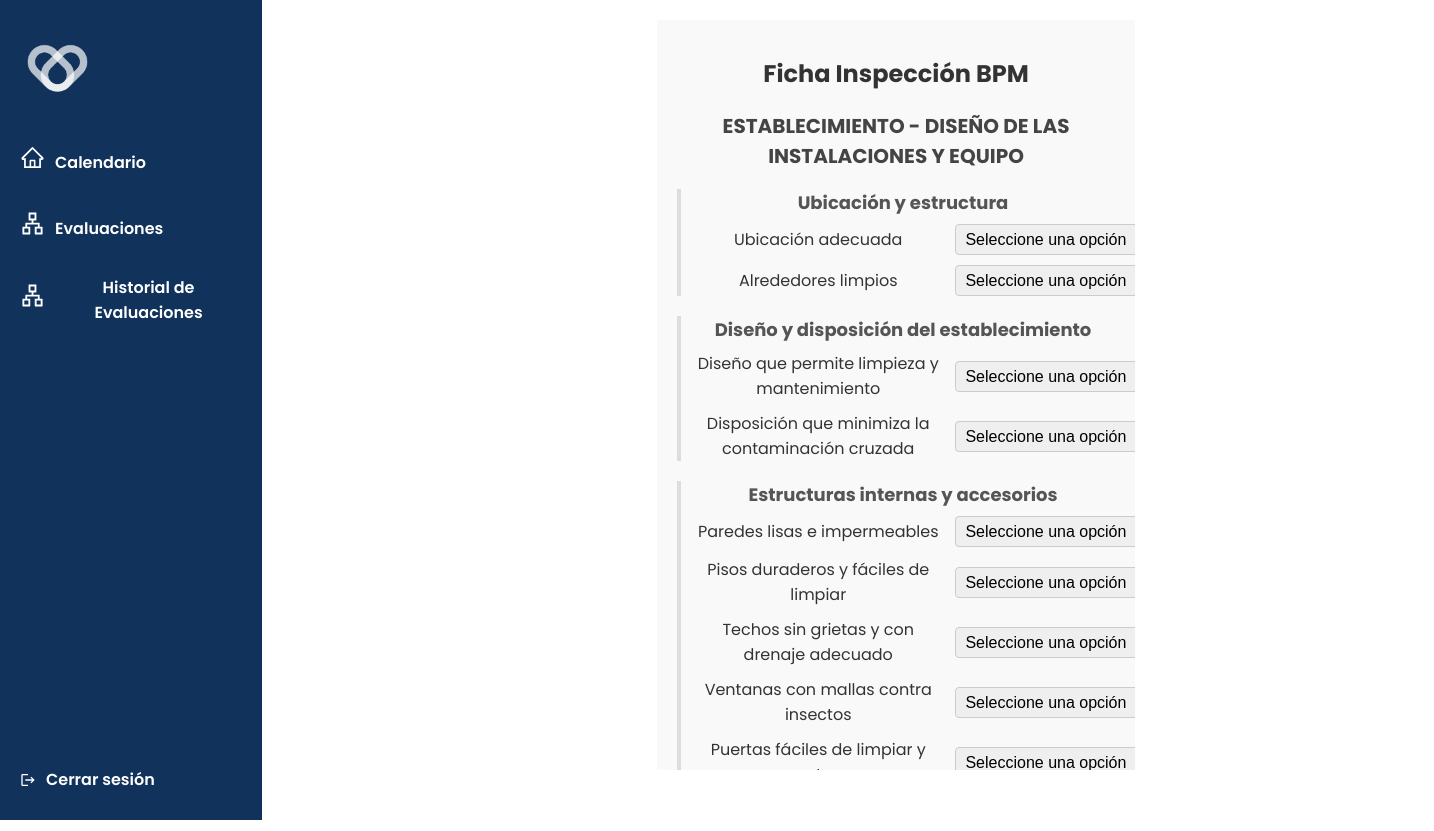
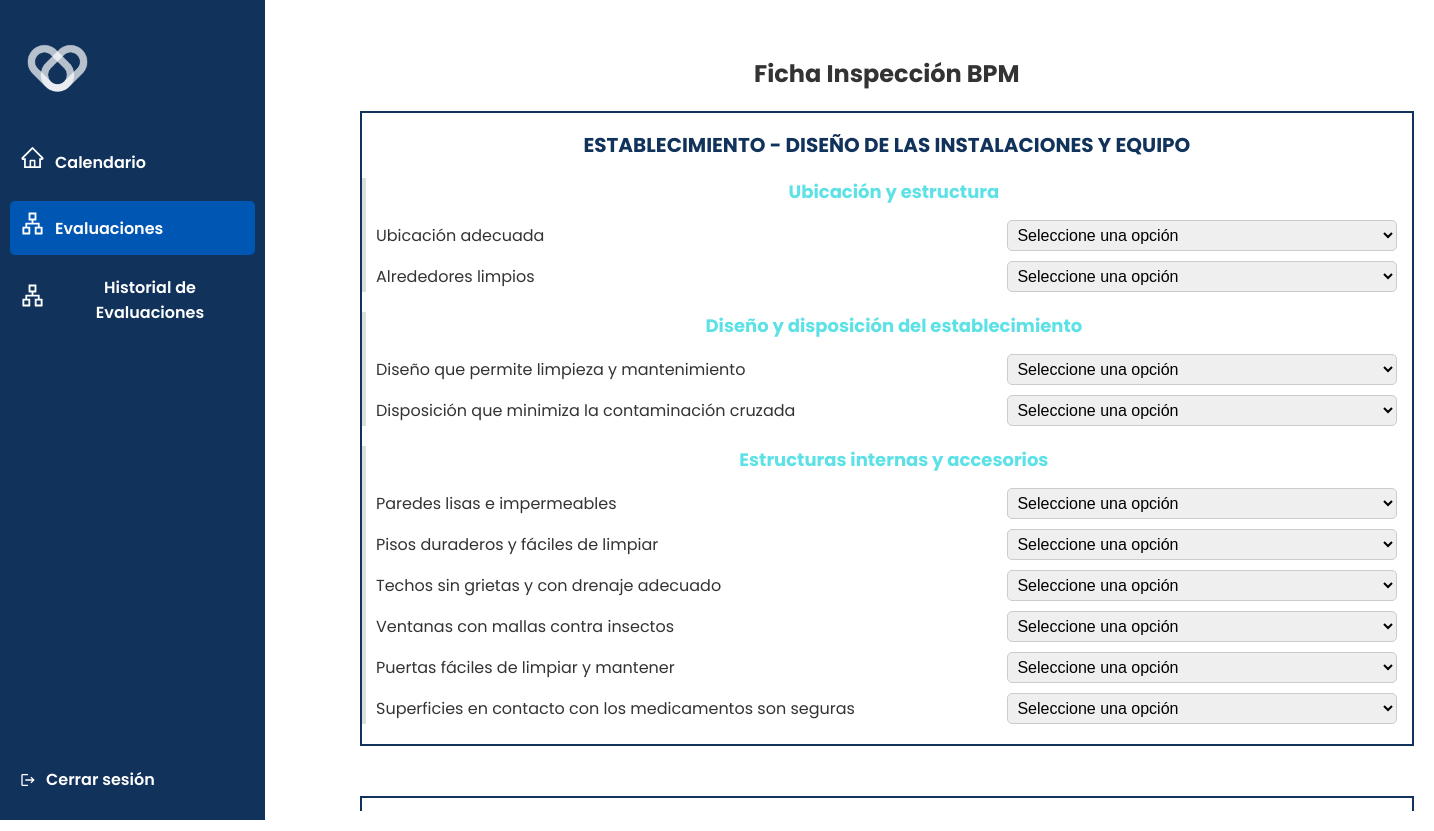
Before and after one commit to AshliCuevas/proyecto-final-desarrollo-web, a React (Create React App) app: page /EvaluacionesPage in a window 1280 px wide. Shown: the whole page, 1434 px wide, since content can reach past the window. Built offline with nearby package versions, Linux system fonts and the light colour scheme; the HTML template or start-up script is replaced by a standard one.

Commit message:
Actualiazción de BPM
Mas bello y sencillo

```diff
--- a/src/App.js
+++ b/src/App.js
@@ -4,7 +4,7 @@ import { useState, useEffect } from 'react';
 import { Sidebar } from './componentes_front/Sidebar';
 import LoginRegister from './componentes_front/LoginRegister';
 import LandingPage from './pages/landingpage';
-import FormularioBPM from './componentes_front/FormularioBPM';
+import FormBPM from './componentes_front/FormBPM';
 import ConfirmOverlay from './componentes_front/ConfirmOverlay';
 import ImageDisplay from './componentes_front/ImageDisplay';
 import CatEstablecimientoForm from './componentes_front/CatEstablecimientoForm';
@@ -54,7 +54,7 @@ function App() {
 
             {/* Rutas comunes */}
             <Route path="/SolicitudPage" element={<FormularioMedicamento />} />
-            <Route path="/EvaluacionesPage" element={<FormularioBPM />} />
+            <Route path="/EvaluacionesPage" element={<FormBPM />} />
 
             {/* Rutas para historial de evaluaciones */}
             <Route path="/HistorialEvaProo" element={<HistorialEvaluaciones proveedorId={userId} />} />
--- a/src/componentes_front/FormularioBPM.js
+++ b/src/componentes_front/FormBPM.js
@@ -286,19 +286,20 @@ const FormBPM = () => {
                 </div>
             ))}
 
-            <button type="submit" style={styles.submitButton}>Siguiente &gt;&gt;</button>
+            <button type="submit" style={styles.submitButton}>Siguiente</button>
         </form>
     );
 };
 
 const styles = {
     formContainer: {
-        width: "calc(100% - 250px)",
+        width: "195%", // Ocupa todo el ancho de la pantalla
         margin: "auto",
         padding: "20px",
-        height:        "calc(100vh - 50px)", // Ocupa toda la altura menos el header
+        marginLeft: "-195px", // Reduce el espacio entre el contenedor y el sidebar
+        height: "calc(107vh - 65px)", // Ocupa toda la altura menos el header
         overflowY: "scroll", // Activa el scrollbar
-        backgroundColor: "#f9f9f9",
+        backgroundColor: "#ffffff",
         boxSizing: "border-box",
     },
     mainTitle: {
@@ -308,12 +309,13 @@ const styles = {
         color: "#333",
     },
     sectionContainer: {
-        marginBottom: "30px",
+        marginBottom: "50px",
+        border: "2px solid #11325b",
     },
     sectionTitle: {
         fontSize: "20px",
-        marginBottom: "10px",
-        color: "#444",
+        marginBottom: "15px",
+        color: "#11325b",
     },
     subsectionContainer: {
         marginBottom: "20px",
@@ -322,8 +324,8 @@ const styles = {
     },
     subsectionTitle: {
         fontSize: "18px",
-        marginBottom: "8px",
-        color: "#555",
+        marginBottom: "15px",
+        color: "#5ce1e6",
     },
     itemContainer: {
         display: "flex",
@@ -332,6 +334,7 @@ const styles = {
     },
     label: {
         flex: "0 0 60%",
+        textAlign: "left",
         marginRight: "10px",
         fontSize: "16px",
         color: "#333",
@@ -340,7 +343,8 @@ const styles = {
         flex: "1",
         padding: "5px",
         fontSize: "16px",
-        borderRadius: "4px",
+        marginRight:"15px",
+        borderRadius: "5px",
         border: "1px solid #ccc",
     },
     submitButton: {
@@ -349,10 +353,10 @@ const styles = {
         margin: "20px auto",
         padding: "10px 20px",
         fontSize: "18px",
-        backgroundColor: "#007BFF",
+        backgroundColor: "#5ce1e6",
         color: "#fff",
         border: "none",
-        borderRadius: "4px",
+        borderRadius: "10px",
         cursor: "pointer",
     },
 };
--- a/src/componentes_front/Sidebar.js
+++ b/src/componentes_front/Sidebar.js
@@ -21,7 +21,7 @@ export function Sidebar({ userType, setUserType }) {
     ],
     inspector: [
       { label: "Calendario", icon: <AiOutlineHome />, to: "/CalendarioPageIns" },
-      { label: "Evaluaciones", icon: <AiOutlineApartment />, to: "/FormularioBPM" },
+      { label: "Evaluaciones", icon: <AiOutlineApartment />, to: "/EvaluacionesPage" },
       { label: "Historial de Evaluaciones", icon: <AiOutlineApartment />, to: "/HistorialEvaluacionesIns" },
     ],
   };
--- a/src/rutas/rutas.js
+++ b/src/rutas/rutas.js
@@ -6,7 +6,7 @@ import { CalendarioPageAdmin } from "../pages/CalendarioPageAdmin";
 import { SolicitudPage } from "../pages/SolicitudPage";
 import HistorialEvaluaciones from "../componentes_front/HistorialEvaluaciones"; // Corrige la importación
 import { CalendarioPageIns } from "../pages/CalendarioPageIns";
-import { EvaluacionesPage } from "../componentes_front/FormularioBPM";
+import FormBPM, { EvaluacionesPage } from "../componentes_front/FormBPM";
 import { HistorialEvIns } from "../pages/HistorialEvIns";
 import LoginRegister from "../componentes_front/LoginRegister"; // Asegúrate de que este componente exista
 import HistorialEvaluacionesIns from "../componentes_front/HistorialEvaluacionesIns";
@@ -26,7 +26,7 @@ export function MyRoutes() {
 
       {/* Rutas para inspector */}
       <Route path="/CalendarioPageIns" element={<CalendarioPageIns />} />
-      <Route path="/EvaluacionesPage" element={<FormularioBPM />} />
+      <Route path="/EvaluacionesPage" element={<FormBPM />} />
       <Route path="/HistorialEvaluacionesIns" element={<HistorialEvaluacionesIns />} />
 
       {/* Ruta para Login/Register */}
```
